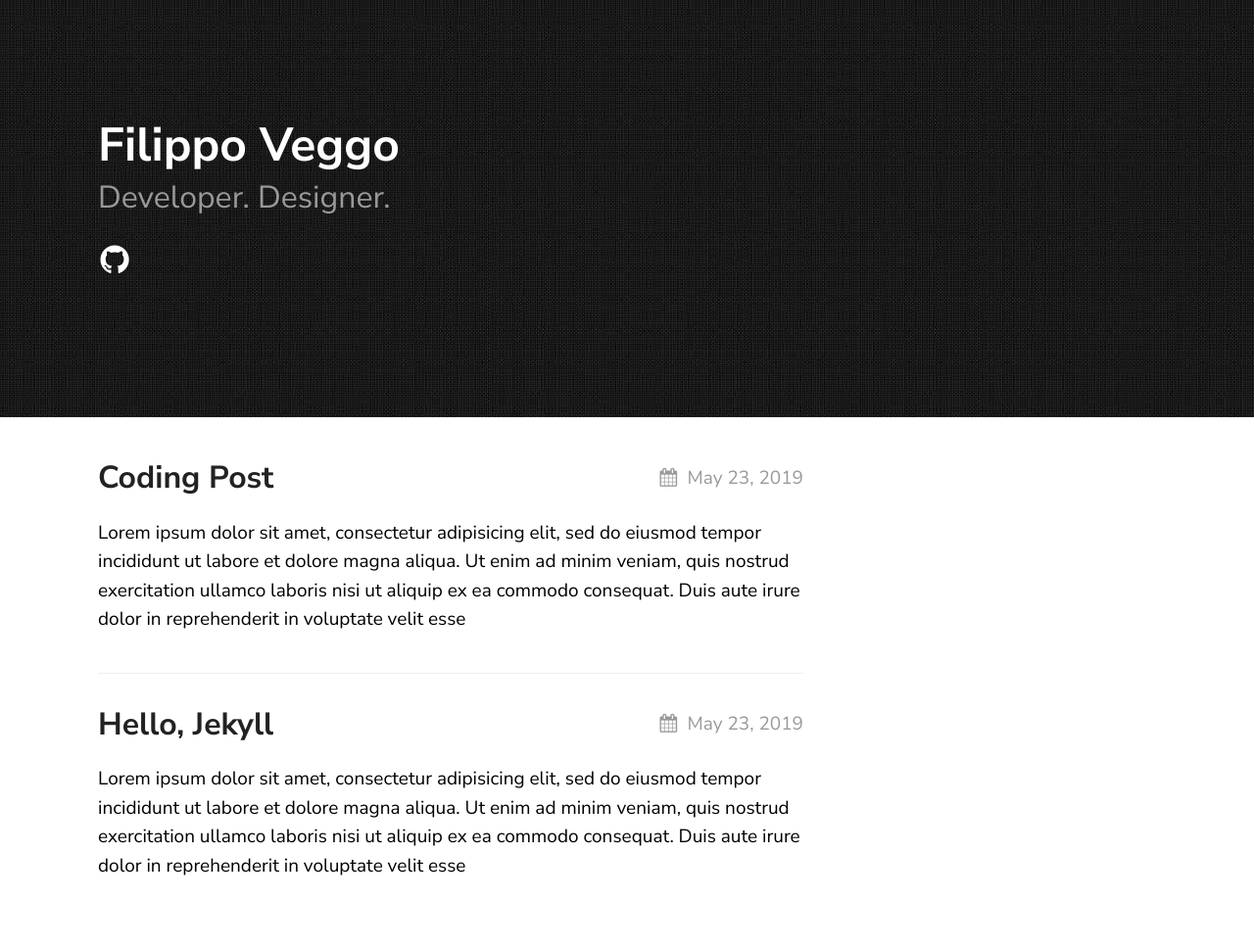
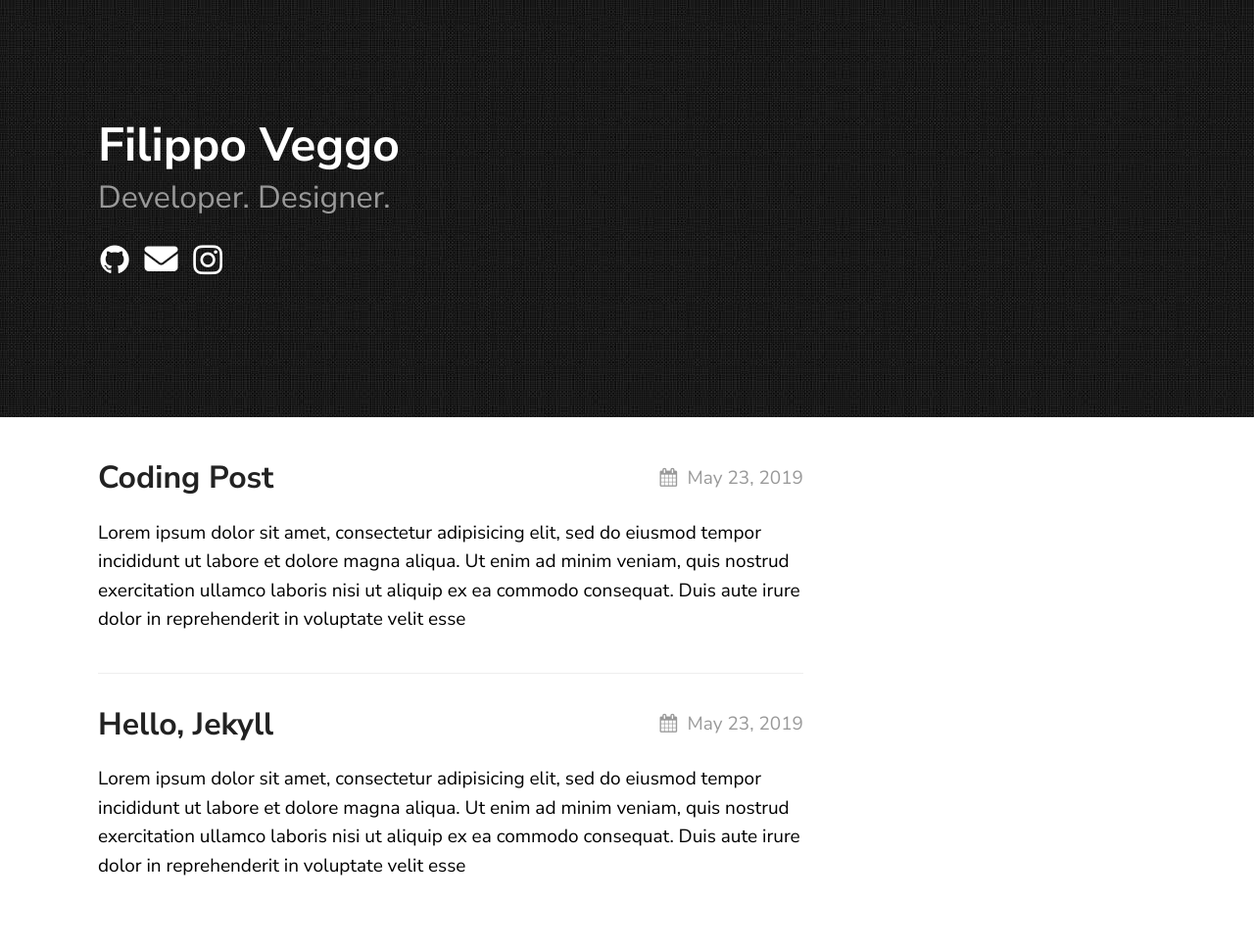
Before and after one commit to filippoveggo/filippoveggo.github.io, a Jekyll site: the page built from index.md, in a window 1280 px wide. Shown: the whole page at 98% size. Built offline with Jekyll 4.4.1, drawn with Linux system fonts in a browser that asks for light colours; nearby versions of some CDN libraries.

Commit message:
changed classes

```diff
--- a/_includes/page_header.html
+++ b/_includes/page_header.html
@@ -13,11 +13,11 @@
 		{%- endif -%}
 
 		{%- if site.texture.social_links.mail -%}
-		<a href="mailto:{{ site.texture.social_links.mail }}"><li><i class="icon-instagram fas fa-envelope"></i></li></a>
+		<a href="mailto:{{ site.texture.social_links.mail }}"><li><i class="font-awesome-icon fas fa-envelope"></i></li></a>
 		{%- endif -%}
 
 		{%- if site.texture.social_links.instagram -%}
-		<a href="https://instagram.com/{{site.texture.social_links.instagram }}"><li><i class="icon-instagram fab fa-instagram"></i></li></a>
+		<a href="https://instagram.com/{{site.texture.social_links.instagram }}"><li><i class="font-awesome-icon fab fa-instagram"></i></li></a>
 		{%- endif -%}
 
 
--- a/_sass/ext/_fonts.scss
+++ b/_sass/ext/_fonts.scss
@@ -55,6 +55,39 @@
   /* text-shadow: 1px 1px 1px rgba(127, 127, 127, 0.3); */
 }
 
+.font-awesome-icon {
+
+  font-style: normal;
+  font-weight: normal;
+  speak: none;
+
+  display: inline-block;
+  text-decoration: inherit;
+  width: 1em;
+  margin-right: .2em;
+  text-align: center;
+  /* opacity: .8; */
+
+  /* For safety - reset parent styles, that can break glyph codes*/
+  font-variant: normal;
+  text-transform: none;
+
+  /* fix buttons height, for twitter bootstrap */
+  line-height: 1em;
+
+  /* Animation center compensation - margins should be symmetric */
+  /* remove if not needed */
+  margin-left: .2em;
+
+  /* you can be more comfortable with increased icons size */
+  /* font-size: 120%; */
+
+  /* Font smoothing. That was taken from TWBS */
+  -webkit-font-smoothing: antialiased;
+  -moz-osx-font-smoothing: grayscale;
+
+}
+
 .icon-calendar:before { content: '\e800'; } /* '' */
 .icon-github-circled:before { content: '\f09b'; } /* '' */
 .icon-twitter-squared:before { content: '\f304'; } /* '' */
```
